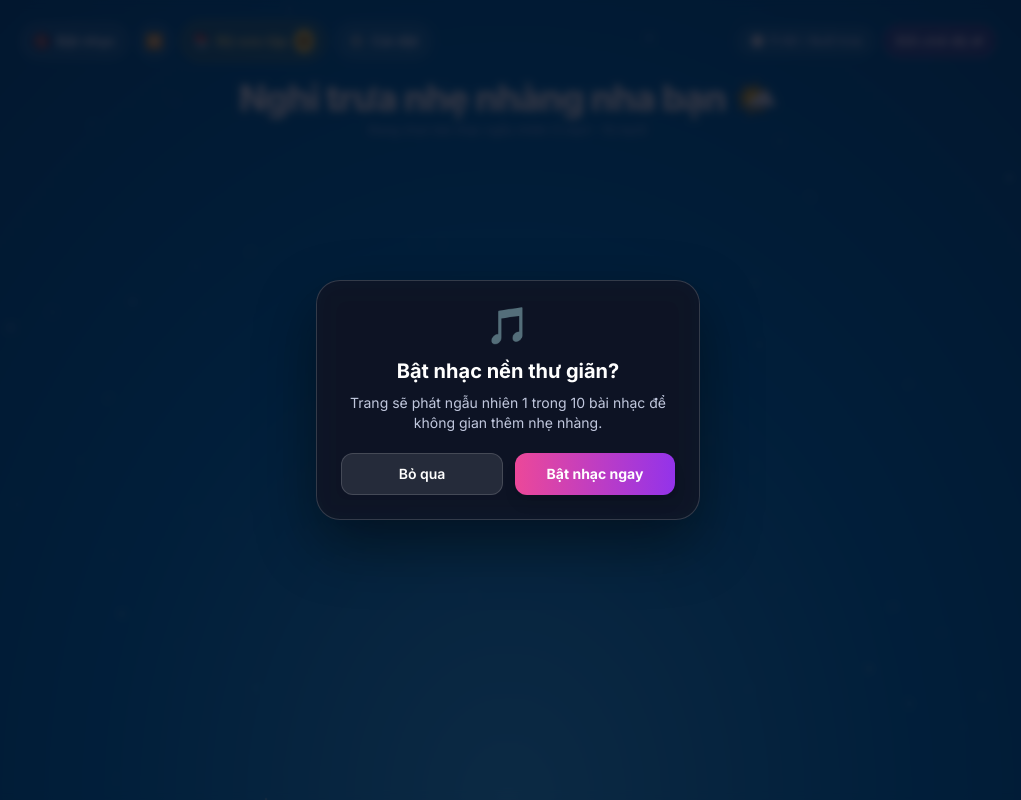
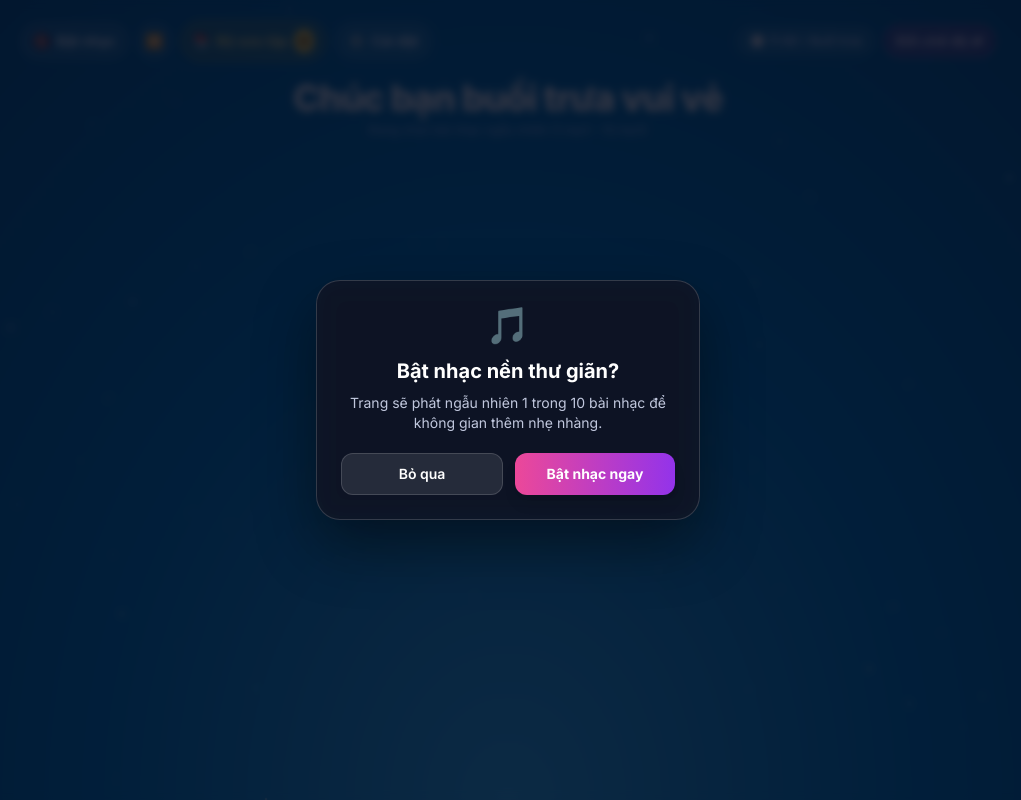
Before and after one commit to pn2767296-oss/hiiiiiiiii, a plain HTML site: page index.html in a window 1280 px wide. Shown: the whole page, without its empty margins (132-1153 px from the left). Drawn offline with nearby package versions, Linux system fonts and the light colour scheme.

Commit message:
Add files via upload

```diff
--- a/index.html
+++ b/index.html
@@ -3,7 +3,7 @@
 <head>
     <meta charset="UTF-8">
     <meta name="viewport" content="width=device-width, initial-scale=1.0">
-    <title>Lời chúc theo thời gian thực</title>
+    <title>Chúc bạn buổi tối vui vẻ</title>
     <script src="https://cdn.tailwindcss.com"></script>
     <style>
         @import url('https://fonts.googleapis.com/css2?family=Inter:wght@400;500;600;700;800&display=swap');
@@ -350,7 +350,7 @@
     <main class="relative z-10 max-w-5xl mx-auto px-3 sm:px-6 pt-4 pb-12">
         <div class="text-center mb-5 sm:mb-7">
             <h1 id="mainHeading" class="text-2xl sm:text-4xl font-extrabold tracking-tight text-white drop-shadow">
-                Chúc ngủ ngon 🌙
+                Chúc bạn buổi tối vui vẻ
             </h1>
             <p id="trackInfoText" class="text-xs text-indigo-200/80 mt-1">
                 Đang chọn bài nhạc ngẫu nhiên (1.mp3 – 10.mp3)
@@ -1053,8 +1053,8 @@
                 topColor: '#0c4a6e',
                 midColor: '#0369a1',
                 bottomColor: '#f59e0b',
-                titleTemplate: 'Chào buổi sáng {name} 🌅',
-                headingTemplate: 'Chào buổi sáng {name} ☀️',
+                titleTemplate: 'Chúc {name} buổi sáng vui vẻ',
+                headingTemplate: 'Chúc {name} buổi sáng vui vẻ',
                 subtitlePrompt: 'Chào {name}, bắt đầu ngày mới tràn đầy năng lượng nhé!'
             },
             noon: {
@@ -1063,8 +1063,8 @@
                 topColor: '#075985',
                 midColor: '#0284c7',
                 bottomColor: '#38bdf8',
-                titleTemplate: 'Chúc buổi trưa vui vẻ {name} 🌤️',
-                headingTemplate: 'Nghỉ trưa nhẹ nhàng nha {name} 🌤️',
+                titleTemplate: 'Chúc {name} buổi trưa vui vẻ',
+                headingTemplate: 'Chúc {name} buổi trưa vui vẻ',
                 subtitlePrompt: 'Chào {name}, nhớ ăn trưa đủ chất và chợp mắt xíu nhé!'
             },
             afternoon: {
@@ -1073,8 +1073,8 @@
                 topColor: '#312e81',
                 midColor: '#7e22ce',
                 bottomColor: '#ec4899',
-                titleTemplate: 'Chào buổi chiều {name} 🌇',
-                headingTemplate: 'Chiều dịu dàng nhé {name} 🌇',
+                titleTemplate: 'Chúc {name} buổi chiều vui vẻ',
+                headingTemplate: 'Chúc {name} buổi chiều vui vẻ',
                 subtitlePrompt: 'Chào {name}, chúc buổi chiều suôn sẻ và nhiều niềm vui!'
             },
             night: {
@@ -1083,8 +1083,8 @@
                 topColor: '#090d16',
                 midColor: '#161b33',
                 bottomColor: '#2a2448',
-                titleTemplate: 'Chúc ngủ ngon {name} 🌙',
-                headingTemplate: 'Chúc {name} ngủ ngon 🌙',
+                titleTemplate: 'Chúc {name} buổi tối vui vẻ',
+                headingTemplate: 'Chúc {name} buổi tối vui vẻ',
                 subtitlePrompt: 'Chào {name}, chúc đêm nay thật bình yên và mộng đẹp!'
             }
         };
```
